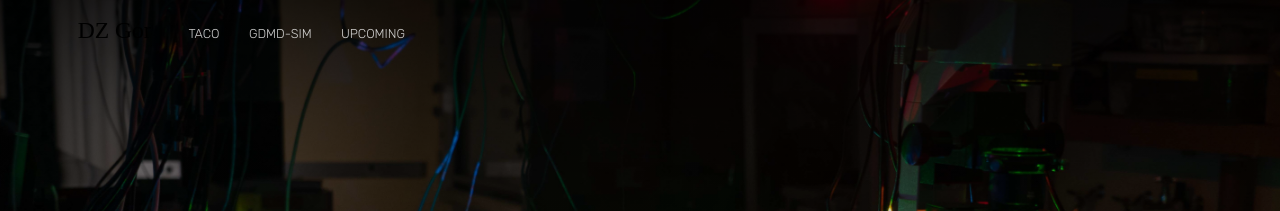
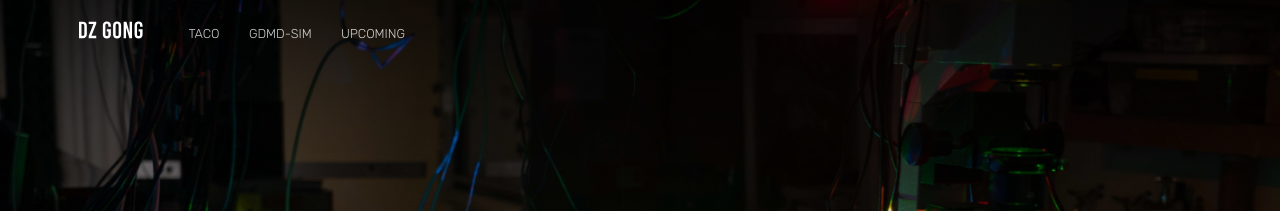
Before and after one commit to DZGong/DZGong.github.io, a Jekyll site: the page built from index.html, in a window 1280 px wide. Shown: the top 211 px of the page. Built offline with Jekyll 4.4.1, drawn with Linux system fonts in a browser that asks for light colours; nearby versions of some CDN libraries.

Commit message:
test change 13

```diff
--- a/_layouts/default.html
+++ b/_layouts/default.html
@@ -30,7 +30,7 @@
 			<div class="container">
 				<div class="company-name">
 					<a href="{{ site.baseurl }}/">
-						<span class="dark-logo"><img width="104" height="38" src="{{ site.baseurl }}/images/logo/dark_copy.svg" alt="dark frisco logo"></span>
+						<span class="dark-logo"><img width="104" height="38" src="{{ site.baseurl }}/images/logo/dzgong_logo_dark.svg" alt="dark frisco logo"></span>
 						<span class="light-logo"><img width="104" height="38" src="{{ site.baseurl }}/images/logo/dzgong_logo_light.svg" alt="light frisco logo"></span>
 					</a>
 				</div>
```
Also changed, not shown: images/logo/dark copy 2.svg (deleted), images/logo/dark_copy.svg (deleted), images/logo/dzgong_logo_dark.svg, images/logo/dzgong_logo_light.svg.
